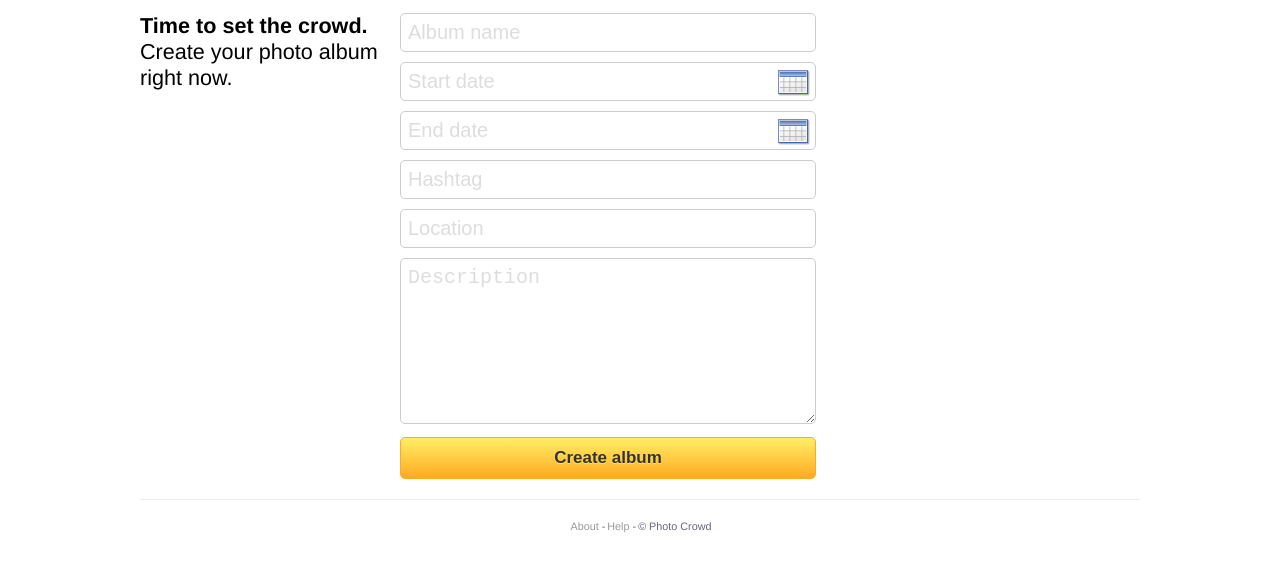
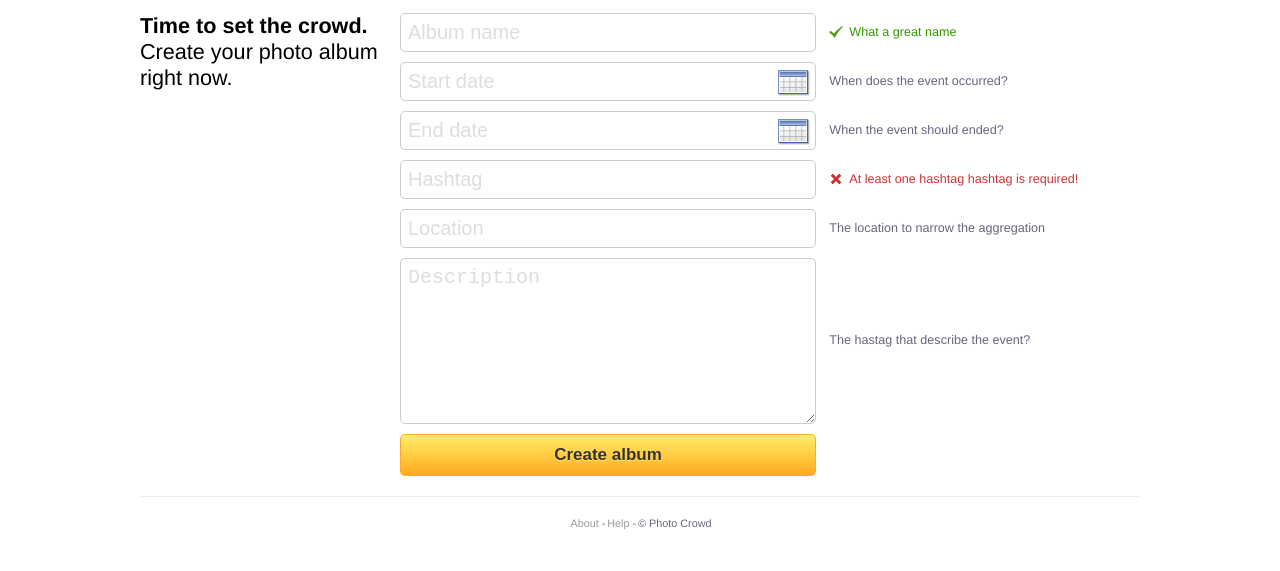
Before and after one commit to aks9034/P.h.o.t.o-C.r.o.w.d-html, a plain HTML site: page album-create.html in a window 1280 px wide. Shown: the part 57-628 px from the top of the page. Drawn offline with Linux system fonts and the light colour scheme.

Commit message:
Add validation and tips message on album creation page

```diff
--- a/album-create.html
+++ b/album-create.html
@@ -163,6 +163,41 @@ form div.field {
 	margin-bottom: 10px;
 }
 
+form div.field input, form div.field textarea {
+    margin: 0;
+    vertical-align: middle;
+}
+
+form .message {
+    font-size: 105%;
+    display: inline-block;
+    margin-left: 10px;
+}
+
+form .message .hint {
+    color: #66667d;
+}
+
+form .message span.ok {
+    color: #390;
+    background-image: url("images/accept-check.png");
+    background-repeat: no-repeat;
+    background-position: 0 1px;
+    padding-left: 20px;
+}
+
+form .message span.nok {
+    color: #c33;
+    background-image: url("images/error.png");
+    background-repeat: no-repeat;
+    background-position: 0 1px;
+    padding-left: 20px;
+}
+
+form .message span.hide {
+    display: none;
+}
+
 </style>
 </head>
 <body>
@@ -203,21 +238,41 @@ form div.field {
 				<form action="album-details.html">
 					<div class="field">
 						<input type="text" placeholder="Album name" />
+						<div class="message">
+                            <span class="hint hide">Enter the album name</span>
+                            <span class="ok">What a great name</span>
+						</div>
 					</div>
 					<div class="field">
 						<input type="text" placeholder="Start date" id="startDate" class="date"/>
+						<div class="message">
+                            <span class="hint">When does the event occurred?</span>
+                        </div>
 					</div>
 					<div class="field">
 						<input type="text" placeholder="End date" id="endDate" class="date"/>
+						<div class="message">
+                            <span class="hint">When the event should ended?</span>
+                        </div>
 					</div>
 					<div class="field">
 						<input type="text" placeholder="Hashtag"/>
+						<div class="message">
+                            <span class="hint hide">The hastag that describe the event?</span>
+                            <span class="nok">At least one hashtag hashtag is required!</span>
+                        </div>
 					</div>
 					<div class="field">
 						<input type="text" placeholder="Location"/>
+						<div class="message">
+						    <span class="hint">The location to narrow the aggregation</span>
+                        </div>
 					</div>
 					<div class="field">
 						<textarea rows="5" cols="30" placeholder="Description"></textarea>
+						<div class="message">
+                            <span class="hint">The hastag that describe the event?</span>
+                        </div>
 					</div>
 					<input type="submit" value="Create album"/>
 				</form>
```
Also changed, not shown: images/accept-check.png (added), images/error.png (added).
